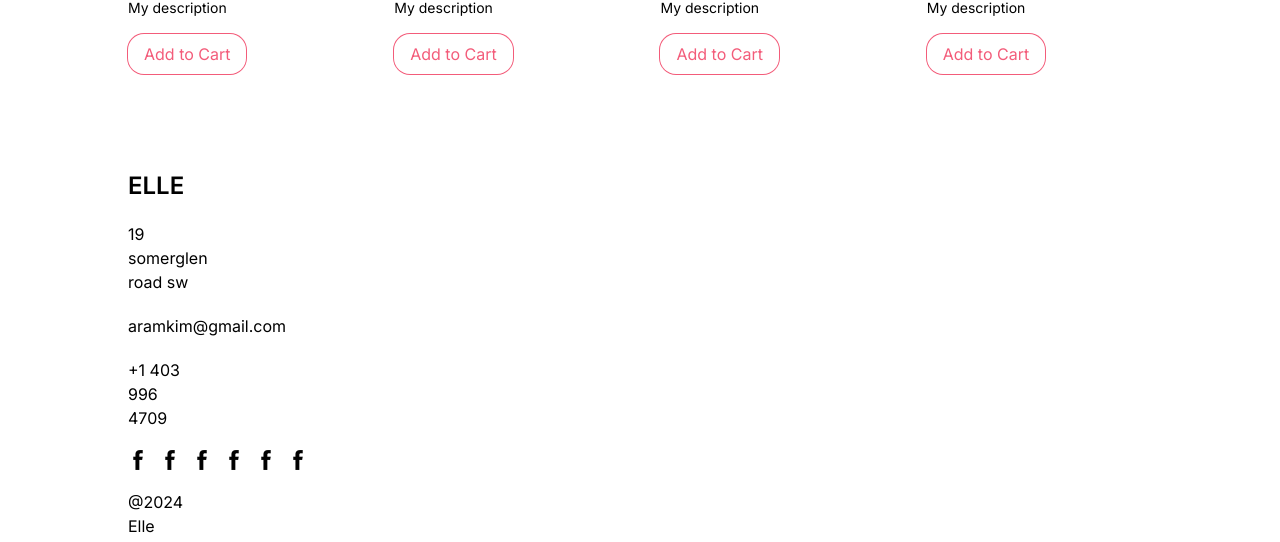
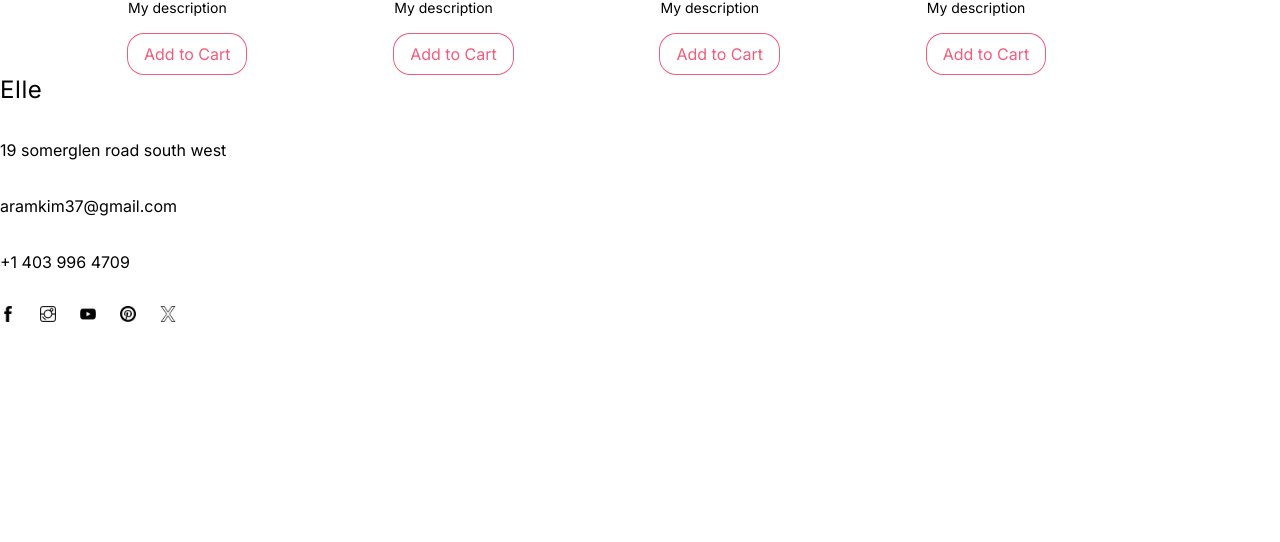
Before and after one commit to AramKim37/ecommerce-next, a Next.js app: page / in a window 1280 px wide. Shown: the part 2598-3140 px from the top of the page. After the commit the page ends 2920 px from the top, so only its background shows below. Built offline with nearby package versions, Linux system fonts and the light colour scheme.

Commit message:
add icons in footer

```diff
--- a/src/components/Footer.tsx
+++ b/src/components/Footer.tsx
@@ -1,27 +1,26 @@
 import Image from "next/image";
 import Facebook from "../../public/facebook.png";
+import Link from "next/link";
 
 const Footer = () => {
   return (
     <div>
       {/* top */}
-      <div>
+      <div className="flex justify-between">
         {/* left */}
-        <div className="w-1/4 mt-24 px-4 md:px-8 lg:px-16 xl:px-32 2xl:px-64 flex flex-col  gap-5">
-          <h1 className="text-2xl font-semibold">ELLE</h1>
-          <p>19 somerglen road sw</p>
-          <p>aramkim@gmail.com</p>
-          <p>+1 403 996 4709</p>
-          <div className="flex w-full gap-3">
-            <Image src={Facebook} alt="" width={20} height={20} />
-            <Image src={Facebook} alt="" width={20} height={20} />
-            <Image src={Facebook} alt="" width={20} height={20} />
-            <Image src={Facebook} alt="" width={20} height={20} />
-            <Image src={Facebook} alt="" width={20} height={20} />
-            <Image src={Facebook} alt="" width={20} height={20} />
-          </div>
-          <div className="w-full">
-            <p>@2024 Elle shop</p>
+        <div className="w-1/4 flex flex-col gap-8">
+          <Link href="/">
+            <div className="text-2xl tracking-wide">Elle</div>
+          </Link>
+          <p>19 somerglen road south west</p>
+          <span>aramkim37@gmail.com</span>
+          <span>+1 403 996 4709</span>
+          <div className="flex gap-6">
+            <Image src="/facebook.png" alt="" width={16} height={16} />
+            <Image src="/instagram.png" alt="" width={16} height={16} />
+            <Image src="/youtube.png" alt="" width={16} height={16} />
+            <Image src="/pinterest.png" alt="" width={16} height={16} />
+            <Image src="/x.png" alt="" width={16} height={16} />
           </div>
         </div>
         {/* center */}
```
